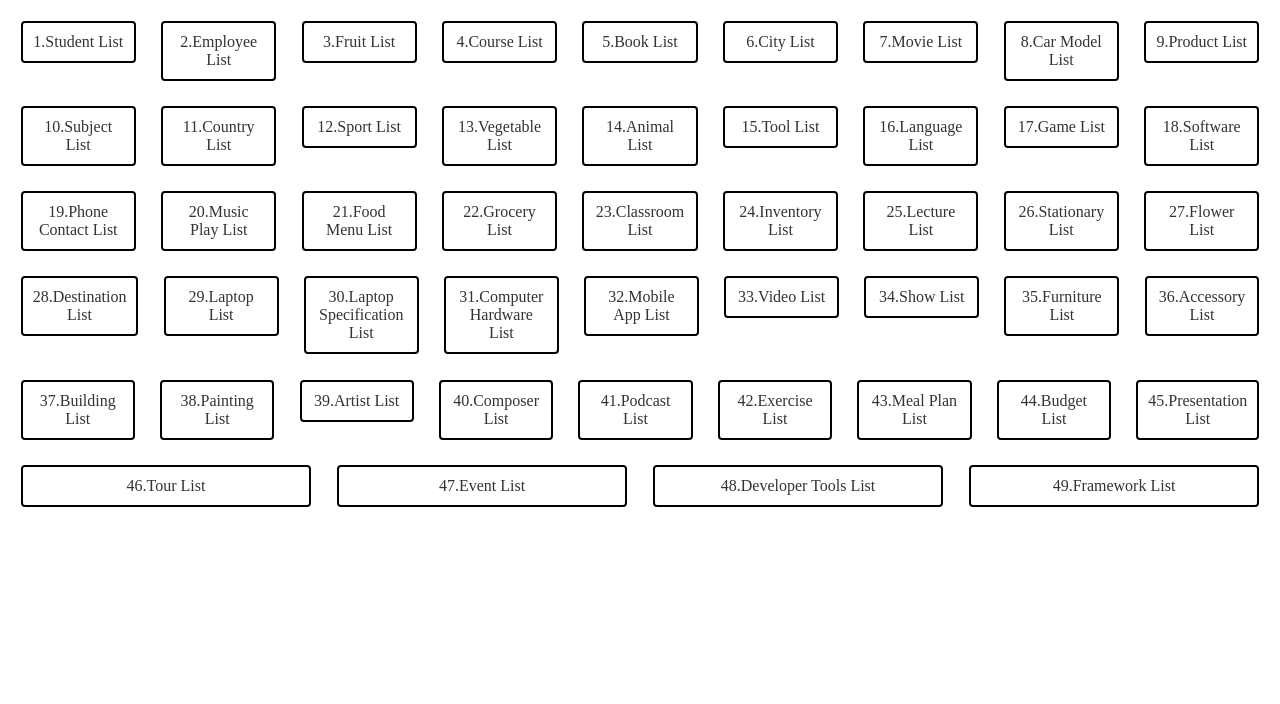
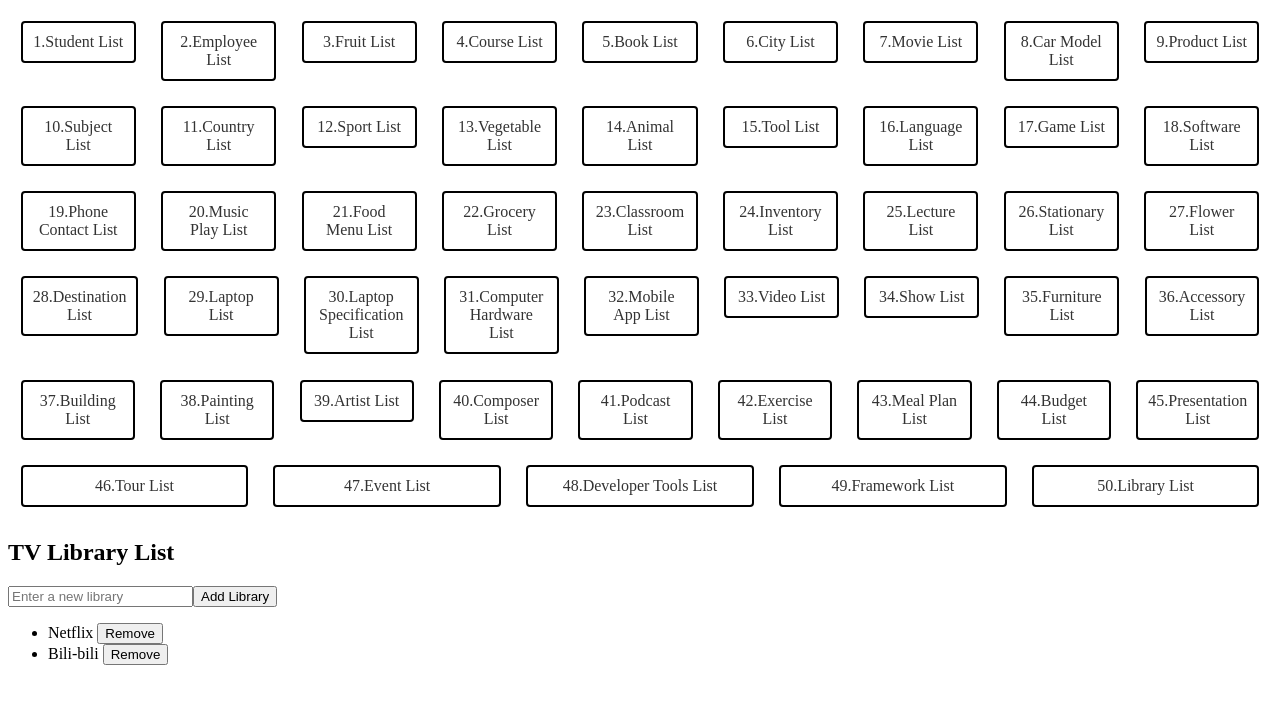
Before and after one commit to Xavierbaliw/Activity15-Angular-with-TypeScript-and-Data-Structures, an Angular app: page /librarylist in a window 1280 px wide. Before the commit this address led to /. Shown: the top 704 px of the page. Built offline with nearby package versions, Linux system fonts and the light colour scheme.

Commit message:
50TH COMMIT librarylist

```diff
--- a/src/app/app.component.html
+++ b/src/app/app.component.html
@@ -49,6 +49,7 @@
     <li><a routerLink="eventlist">47.Event List</a></li>
     <li><a routerLink="devtoollist">48.Developer Tools List</a></li>
     <li><a routerLink="frameworklist">49.Framework List</a></li>
+    <li><a routerLink="librarylist">50.Library List</a></li>
   </ul>
 </nav>
 <router-outlet></router-outlet>
--- a/src/app/app.module.ts
+++ b/src/app/app.module.ts
@@ -56,6 +56,7 @@ import {TourListComponent} from "./component/tour-list/tour-list.component";
 import {EventListComponent} from "./component/event-list/event-list.component";
 import {DevelopertoolsListComponent} from "./component/developertools-list/developertools-list.component";
 import {FrameworkListComponent} from "./component/framework-list/framework-list.component";
+import {LibraryListComponent} from "./component/library-list/library-list.component";
 
 
 const routes: Routes = [
@@ -108,6 +109,7 @@ const routes: Routes = [
   {path: 'eventlist', component: EventListComponent},
   {path: 'devtoollist', component: DevelopertoolsListComponent},
   {path: 'frameworklist', component: FrameworkListComponent},
+  {path: 'librarylist', component: LibraryListComponent},
   ]
 
 @NgModule ({
@@ -170,6 +172,7 @@ const routes: Routes = [
     EventListComponent,
     DevelopertoolsListComponent,
     FrameworkListComponent,
+    LibraryListComponent
     ],
   providers: [
 
--- /dev/null
+++ b/src/app/component/library-list/library-list.component.html
@@ -0,0 +1,18 @@
+<div class="container">
+  <h2>TV Library List</h2>
+  <div>
+    <input
+      type="text"
+      [(ngModel)]="newLibrary"
+      placeholder="Enter a new library"
+    />
+    <button (click)="addLibrary()">Add Library</button>
+  </div>
+
+  <ul>
+    <li *ngFor="let library of libraries; let i = index">
+      {{ library }}
+      <button (click)="removeLibrary(i)">Remove</button>
+    </li>
+  </ul>
+</div>
--- /dev/null
+++ b/src/app/component/library-list/library-list.component.ts
@@ -0,0 +1,24 @@
+import { Component } from '@angular/core';
+
+@Component({
+  selector: 'app-library-list',
+  templateUrl: './library-list.component.html',
+  styleUrl: './library-list.component.css'
+})
+export class LibraryListComponent {
+  libraries: string[] = ['Netflix', 'Bili-bili'];
+  newLibrary: string = '';
+
+  // Add a new library to the list
+  addLibrary() {
+    if (this.newLibrary.trim() === '') {
+      return;
+    }
+    this.libraries.push(this.newLibrary);
+    this.newLibrary = '';
+  }
+
+  removeLibrary(index: number) {
+    this.libraries.splice(index, 1);
+  }
+}
```
Also changed, not shown: src/app/component/library-list/library-list.component.css (added), 1 other file (tests, documents, lock files or other folders).
